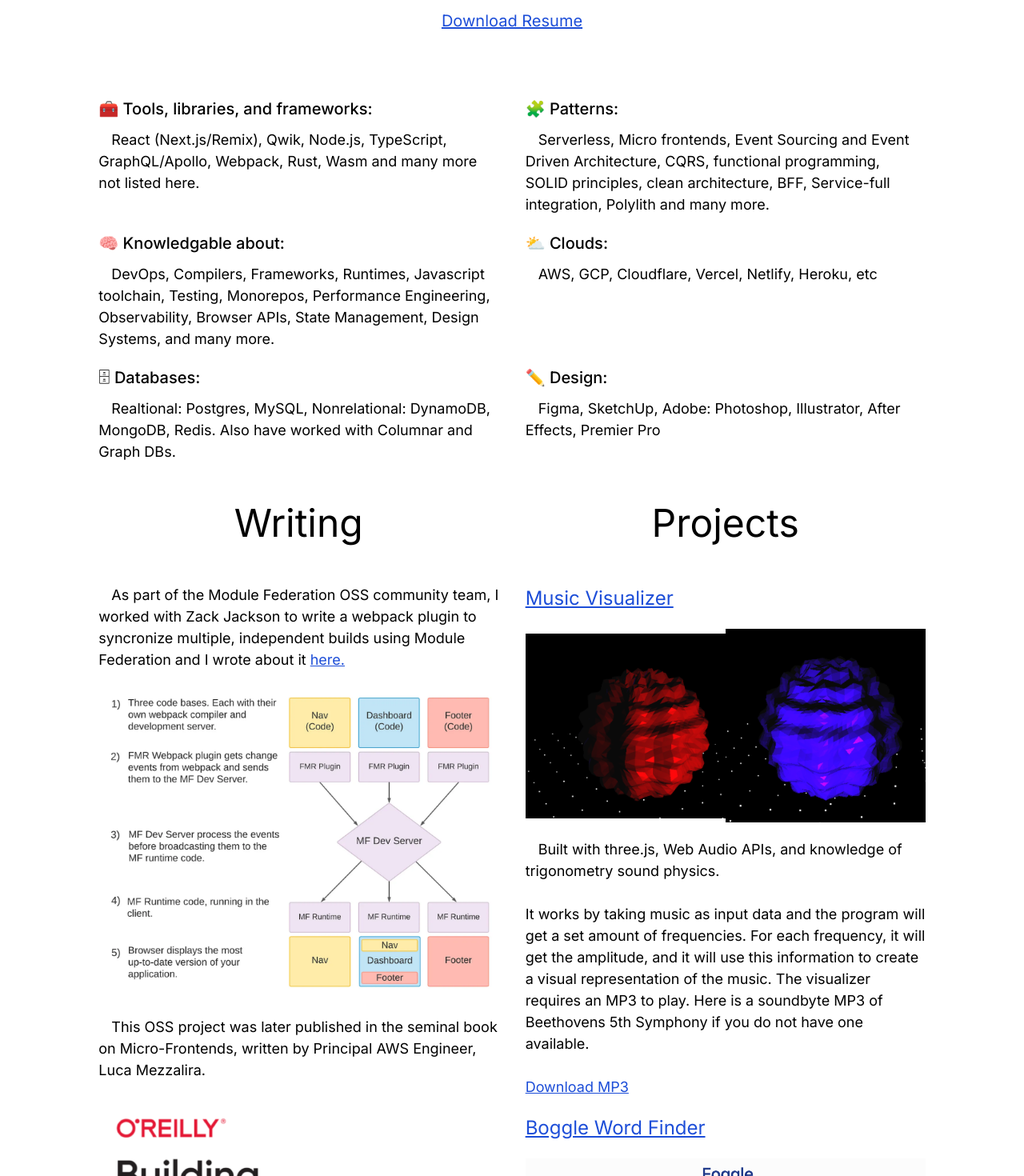
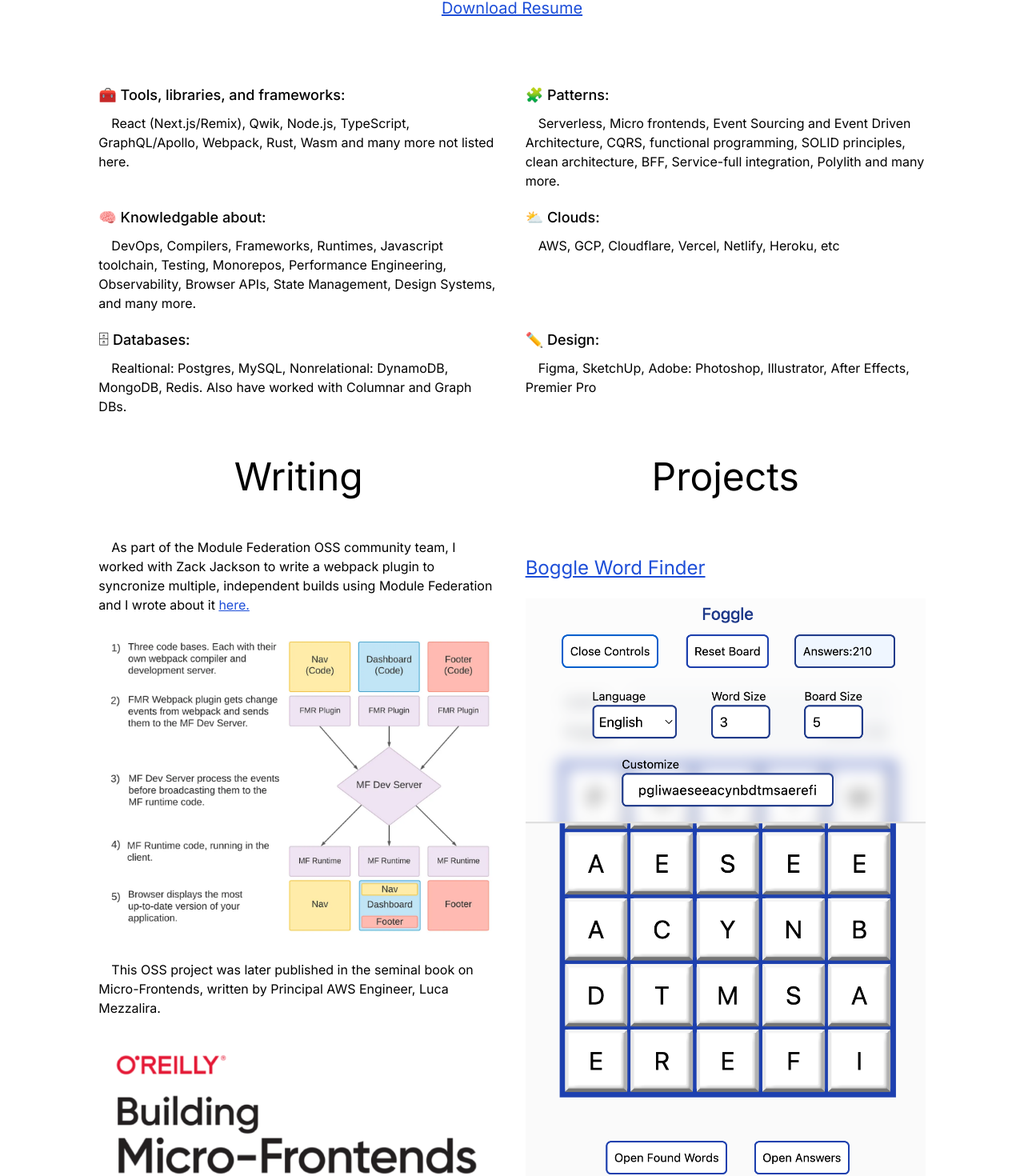
Before and after one commit to alexUXUI/ab-site, a Next.js app: page / in a window 1280 px wide. Shown: the part 315-1785 px from the top of the page at 80% size. Built offline with nearby package versions, Linux system fonts and the light colour scheme.

Commit message:
adjusting font, adding break points

```diff
--- a/app/page.tsx
+++ b/app/page.tsx
@@ -2,84 +2,86 @@ import Image from 'next/image';
 
 export default function Home() {
   return (
-    <main className="flex min-h-screen flex-col items-center p-6">
+    <main className="flex min-h-screen flex-col items-center p-6 xs:p-2">
       <h1 className="text-[48px]">Alex Bennett</h1>
-      <section className="margin-auto pt-[20px] pb-[40px]">
-        <p className="text-[20px] text-center max-w-[580px] indent-4">
+      <section className="margin-auto pt-[20px] text-[20px] pb-[40px] max-w-[580px]">
+        <p className=" text-center indent-4">
           Software Engineer & AWS Certified Cloud Architect with over a decade
           of experience building comprehensive technology solutions across many
           industries.
         </p>
-        <p className="text-center text-[20px] max-w-[580px] pt-[20px]">
+        <p className="text-center  pt-[20px]">
           OSS contributor, conference speaker, and life-long learner.
         </p>
-        <p className="text-center text-[20px] max-w-[580px] pt-[20px]">
+        <p className="text-center  pt-[20px]">
           Let&apos;s build something great, together.
         </p>
         <div className="margin-auto flex flex-col justify-center">
           <a
             href="/Resume-Alex-Bennett.pdf"
             download="alex-bennett-resume.pdf"
-            className="my-[20px] text-[20px] underline text-center text-blue-700 m-auto"
+            className="my-[20px]  underline text-center text-blue-700 m-auto"
           >
             Download Resume
           </a>
         </div>
       </section>
-      <section className="w-[90%] flex flex-wrap items-baseline justify-evenly margin-auto max-w-[1100px]">
-        <div className="text-[20px] pt-[20px] w-[500px]">
-          <p className="font-medium pb-[10px]">
+      <section className="text-left text-[20px] xs:text-[16px] xs:w-[98%] md:w-[98%] w-[90%] flex flex-wrap items-baseline justify-evenly margin-auto max-w-[1100px]">
+        <div className="pt-[20px] w-[500px]">
+          <p className="font-medium text-[18px] pb-[10px]">
             🧰 Tools, libraries, and frameworks:
           </p>
-          <p className="indent-4 text-[18px] max-w-[580px] text-left">
+          <p className="indent-4 text-left">
             React (Next.js/Remix), Qwik, Node.js, TypeScript, GraphQL/Apollo,
             Webpack, Rust, Wasm and many more not listed here.
           </p>
         </div>
-        <div className="w-[500px] text-[20px] max-w-[580px] text-left pt-[20px]">
-          <p className="font-medium pb-[10px]">🧩 Patterns:</p>
-          <p className="indent-4 text-[18px] max-w-[580px] text-left">
+        <div className="w-[500px] text-left pt-[20px]">
+          <p className="font-medium text-[18px] pb-[10px]">🧩 Patterns:</p>
+          <p className="indent-4 text-left">
             Serverless, Micro frontends, Event Sourcing and Event Driven
             Architecture, CQRS, functional programming, SOLID principles, clean
             architecture, BFF, Service-full integration, Polylith and many more.
           </p>
         </div>
-        <div className="w-[500px] text-[20px] max-w-[580px] text-left pt-[20px]">
-          <p className="font-medium pb-[10px]">🧠 Knowledgable about:</p>
-          <p className="indent-4 text-[18px] max-w-[580px] text-left">
+        <div className="w-[500px] text-left pt-[20px]">
+          <p className="font-medium text-[18px] pb-[10px]">
+            🧠 Knowledgable about:
+          </p>
+          <p className="indent-4 text-left">
             DevOps, Compilers, Frameworks, Runtimes, Javascript toolchain,
             Testing, Monorepos, Performance Engineering, Observability, Browser
             APIs, State Management, Design Systems, and many more.
           </p>
         </div>
 
-        <div className="w-[500px] text-[20px] max-w-[580px] text-left pt-[20px]">
-          <p className="font-medium pb-[10px]">⛅️ Clouds:</p>
-          <p className="indent-4 text-[18px] max-w-[580px] text-left">
+        <div className="w-[500px] text-left pt-[20px]">
+          <p className="font-medium text-[18px] pb-[10px]">⛅️ Clouds:</p>
+          <p className="indent-4 text-left">
             AWS, GCP, Cloudflare, Vercel, Netlify, Heroku, etc
           </p>
         </div>
 
-        <div className="w-[500px] text-[20px] max-w-[580px] text-left pt-[20px]">
-          <p className="font-medium pb-[10px]">🗄 Databases:</p>
-          <p className="indent-4 text-[18px] max-w-[580px] text-left">
+        <div className="w-[500px] text-left pt-[20px]">
+          <p className="font-medium text-[18px] pb-[10px]">🗄 Databases:</p>
+          <p className="indent-4 text-left">
             Realtional: Postgres, MySQL, Nonrelational: DynamoDB, MongoDB,
             Redis. Also have worked with Columnar and Graph DBs.
           </p>
         </div>
-        <div className="w-[500px] text-[20px] max-w-[580px] text-left pt-[20px]">
-          <p className="font-medium pb-[10px]">✏️ Design:</p>
-          <p className="indent-4 text-[18px] max-w-[580px] text-left">
+        <div className="w-[500px] text-left pt-[20px]">
+          <p className="font-medium text-[18px] pb-[10px]">✏️ Design:</p>
+          <p className="indent-4 text-left">
             Figma, SketchUp, Adobe: Photoshop, Illustrator, After Effects,
             Premier Pro
           </p>
         </div>
       </section>
 
-      <div className="w-[90%] flex flex-wrap items-baseline justify-evenly margin-auto max-w-[1100px]">
+      <div className="xs:w-[98%] md:w-[98%] w-[90%] flex flex-wrap items-baseline justify-evenly margin-auto max-w-[1100px]">
         <section className="flex flex-col justify-center margin-auto w-[500px]">
           <h2 className="text-[48px] py-[40px] text-center">Writing</h2>
-          <p className="indent-4 text-[18px] max-w-[580px] text-left">
+          <p className="indent-4  text-left">
             As part of the Module Federation OSS community team, I worked with
             Zack Jackson to write a webpack plugin to syncronize multiple,
             independent builds using Module Federation and I wrote about it{' '}
@@ -97,7 +99,7 @@ export default function Home() {
             height={500}
             className="py-[20px]"
           />
-          <p className="indent-4 text-[18px] max-w-[580px] text-left">
+          <p className="indent-4  text-left">
             This OSS project was later published in the seminal book on
             Micro-Frontends, written by Principal AWS Engineer, Luca Mezzalira.{' '}
           </p>
@@ -108,7 +110,7 @@ export default function Home() {
             height={500}
             className="py-[20px]"
           />
-          <p className="indent-4 text-[18px] max-w-[580px] text-left">
+          <p className="indent-4  text-left">
             As an early champion and adopter of MFE and Module federation, I
             gave a talk at Develop Denver in 2019 about the MFE archietcture I
             built for a 8Bn dollar company.{' '}
@@ -120,7 +122,7 @@ export default function Home() {
             height={250}
             className="py-[20px] m-auto"
           />
-          <p className="indent-4 text-[18px] max-w-[580px] text-left">
+          <p className="indent-4  text-left">
             <a
               href="https://docs.google.com/presentation/d/1rbGS8uENrHhL1FJi_PIQ89V_gRzag8v3QArVqACg56Y/edit#slide=id.p"
               className="text-blue-700 underline"
@@ -138,62 +140,17 @@ export default function Home() {
             className="py-[20px] m-auto"
           />
           <Image
-            src="/diagram-slide.png"
+            src="/diagram-close.png"
             alt="FMR logo"
             width={500}
-            height={300}
+            height={750}
             className="py-[20px] m-auto"
           />
         </section>
         <section className="flex flex-col justify-center margin-auto w-[500px]">
           <h2 className="text-[48px] py-[40px] text-center">Projects</h2>
-          <div className="text-[18px] max-w-[580px] text-left">
-            <h3 className="text-[24px]">
-              <a
-                href="https://mewzik-viz.vercel.app/"
-                className="text-blue-700 underline"
-              >
-                Music Visualizer
-              </a>
-            </h3>
-            <div className="flex flex-wrap">
-              <Image
-                src="/music-viz-red.png"
-                alt="FMR logo"
-                width={250}
-                height={250}
-                className="py-[20px] m-auto"
-              />
-              <Image
-                src="/music-viz-blue.png"
-                alt="FMR logo"
-                width={250}
-                height={250}
-                className="py-[20px] m-auto"
-              />
-            </div>
-            <p className="indent-4 ">
-              Built with three.js, Web Audio APIs, and knowledge of trigonometry
-              sound physics.
-              <br />
-              <br />
-              It works by taking music as input data and the program will get a
-              set amount of frequencies. For each frequency, it will get the
-              amplitude, and it will use this information to create a visual
-              representation of the music. The visualizer requires an MP3 to
-              play. Here is a soundbyte MP3 of Beethovens 5th Symphony if you do
-              not have one available.
-              <br />
-              <br />
-              <a
-                href="beethoven-symphony-5.mp3"
-                className="text-blue-700 underline"
-              >
-                Download MP3
-              </a>
-            </p>
-          </div>
-          <div className="pt-[20px] text-[18px] max-w-[580px] text-left">
+
+          <div className="pt-[20px]  text-left">
             <h3 className="text-[24px]">
               <a
                 href="https://boggle.pages.dev/"
@@ -225,7 +182,7 @@ export default function Home() {
               <br />
             </p>
           </div>
-          <div className="text-[18px] max-w-[580px] text-left">
+          <div className=" text-left">
             <h3 className="text-[24px]">
               <a
                 href="https://mewzik-viz.vercel.app/"
@@ -252,7 +209,7 @@ export default function Home() {
             </div>
             <p className="indent-4 ">
               Built with three.js, Web Audio APIs, and knowledge of trigonometry
-              sound physics.
+              and sound physics.
               <br />
               <br />
               It works by taking music as input data and the program will get a
@@ -271,7 +228,7 @@ export default function Home() {
               </a>
             </p>
           </div>
-          <div className="pt-[20px] text-[18px] max-w-[580px] text-left">
+          <div className="pt-[20px]  text-left">
             <h3 className="text-[24px]">
               <a
                 href="https://github.com/alexUXUI/wasm-federation-demo"
--- a/tailwind.config.js
+++ b/tailwind.config.js
@@ -6,6 +6,14 @@ module.exports = {
     './app/**/*.{js,ts,jsx,tsx,mdx}',
   ],
   theme: {
+    screens: {
+      xs: '480px',
+      sm: '640px',
+      md: '768px',
+      lg: '1024px',
+      xl: '1200px',
+      '2xl': '1440px',
+    },
     extend: {
       backgroundImage: {
         'gradient-radial': 'radial-gradient(var(--tw-gradient-stops))',
@@ -14,5 +22,6 @@ module.exports = {
       },
     },
   },
+
   plugins: [],
-}
+};
```
Also changed, not shown: public/diagram-close.png (added).
